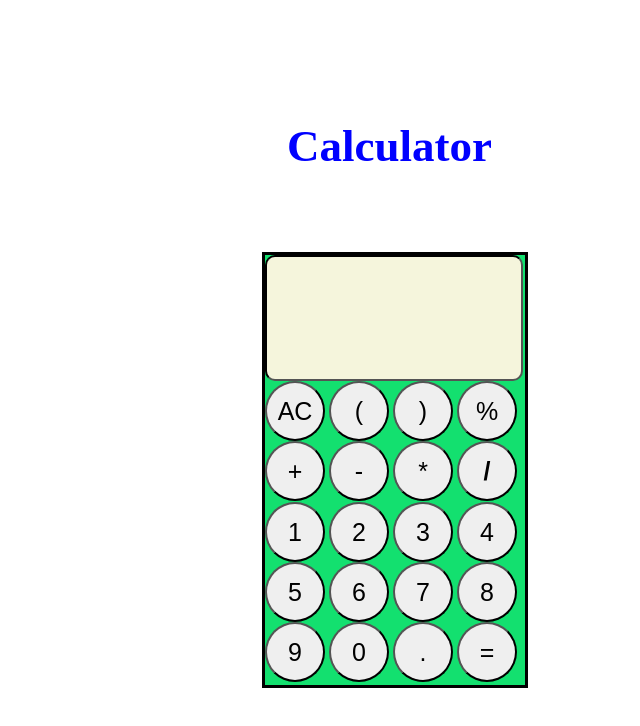
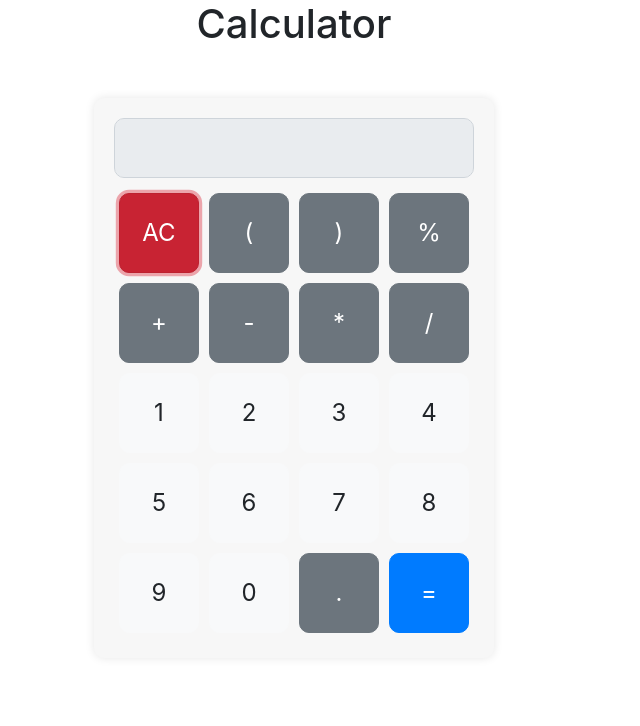
Before and after one commit to Shekhar2298/Calculator-Project, a plain HTML site: page index.html in a window 1280 px wide. Both pictures are taken after a click on the button "AC". Shown: the whole page, without its empty margins (346-986 px from the left). Drawn offline with nearby package versions, Linux system fonts and the light colour scheme.

Commit message:
Update index.html

```diff
--- a/index.html
+++ b/index.html
@@ -1,52 +1,101 @@
 <!DOCTYPE html>
-<html <head>
-<title>calculator</title>
-<link href="./sytlecalci.css" rel="stylesheet">
+<html>
+<head>
+    <title>Calculator</title>
+    <!-- Bootstrap CSS -->
+    <link href="https://stackpath.bootstrapcdn.com/bootstrap/4.5.2/css/bootstrap.min.css" rel="stylesheet">
+    <!-- Custom CSS -->
+    <link href="./stylecalci.css" rel="stylesheet">
+    <!-- jQuery -->
+    <script src="https://code.jquery.com/jquery-3.5.1.min.js"></script>
+    <!-- Bootstrap JS -->
+    <script src="https://stackpath.bootstrapcdn.com/bootstrap/4.5.2/js/bootstrap.min.js"></script>
+    <style>
+        .calci {
+            max-width: 400px;
+            margin: 50px auto;
+            background-color: #f7f7f7;
+            padding: 20px;
+            border-radius: 10px;
+            box-shadow: 0 0 10px rgba(0, 0, 0, 0.1);
+        }
+        .textbox {
+            width: 100%;
+            height: 60px;
+            text-align: right;
+            margin-bottom: 10px;
+            font-size: 24px;
+            border-radius: 10px;
+        }
+        .btn {
+            width: 80px;
+            height: 80px;
+            font-size: 24px;
+            margin: 5px;
+            border-radius: 10px;
+        }
+    </style>
+</head>
+<body>
+    <h1 class="text-center">Calculator</h1>
+    <div class="calci">
+        <input type="text" class="textbox form-control" id="display" disabled/>
+        <div class="d-flex flex-wrap justify-content-center">
+            <button class="btn btn-danger">AC</button>
+            <button class="btn btn-secondary">(</button>
+            <button class="btn btn-secondary">)</button>
+            <button class="btn btn-secondary">%</button>
+            <button class="btn btn-secondary">+</button>
+            <button class="btn btn-secondary">-</button>
+            <button class="btn btn-secondary">*</button>
+            <button class="btn btn-secondary">/</button>
+            <button class="btn btn-light number">1</button>
+            <button class="btn btn-light number">2</button>
+            <button class="btn btn-light number">3</button>
+            <button class="btn btn-light number">4</button>
+            <button class="btn btn-light number">5</button>
+            <button class="btn btn-light number">6</button>
+            <button class="btn btn-light number">7</button>
+            <button class="btn btn-light number">8</button>
+            <button class="btn btn-light number">9</button>
+            <button class="btn btn-light number">0</button>
+            <button class="btn btn-secondary">.</button>
+            <button class="btn btn-primary">=</button>
+        </div>
+    </div>
+    <script>
+        $(document).ready(function() {
+            let expression = "";
 
-</head>
+            function updateDisplay(value) {
+                $("#display").val(value);
+            }
 
-<body>
-    <h1>Calculator</h1>
+            $(".btn").on("click", function() {
+                const buttonText = $(this).text();
 
+                // jQuery animation for button click
+                $(this).animate({opacity: 0.5}, 100).animate({opacity: 1}, 100);
 
-    <div class="calci">
-    <input type="number" class="textbox"/>
-
-        <div class="method">
-            <button class="add">AC</button>
-            <button class="add">(</button>
-            <button class="add">)</button>
-            <button class="add">%</button>
-            <button class="add">+</button>
-            <button class="add" >-</button>
-            <button class="add" >*</button>
-            <button class="add" ><b>/</b></button>
-
-        </div>
-        <div class="input">
-            <div>
-                <button class="number">1</button>
-                <button class="number">2</button>
-                <button class="number">3</button>
-                <button class="number">4</button>
-            </div>
-            <div>
-
-            <button class="number">5</button>
-            <button class="number">6</button>
-            <button class="number">7</button>
-            <button class="number">8</button>
-        </div>
-          <div>
-        <button class="number">9</button>
-        <button class="number">0</button>
-        <button class="add" >.</button>
-        <button class="add" >=</button>
-    </div>
-
-    </div>
-</div>
-
+                if (buttonText === "AC") {
+                    expression = "";
+                    updateDisplay(expression);
+                } else if (buttonText === "=") {
+                    try {
+                        expression = eval(expression).toString();
+                    } catch (e) {
+                        expression = "Error";
+                    }
+                    updateDisplay(expression);
+                } else {
+                    if (expression === "Error") {
+                        expression = "";
+                    }
+                    expression += buttonText;
+                    updateDisplay(expression);
+                }
+            });
+        });
+    </script>
 </body>
-
 </html>
```
